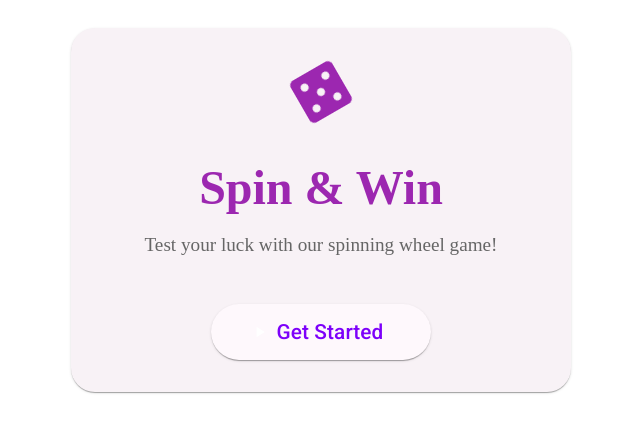
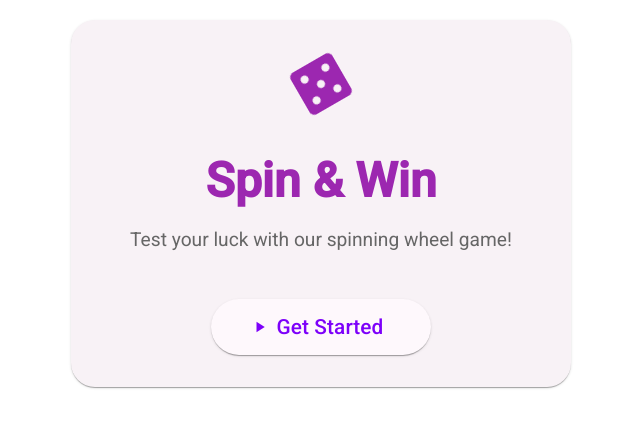
Before and after one commit to panopticon5/wheel-game, an Angular app: page /welcome in a window 1280 px wide. Shown: the top 432 px of the page, without its empty margins (319-959 px from the left). Built offline with nearby package versions, Linux system fonts and the light colour scheme.

Commit message:
fix font issue

```diff
--- a/src/app/app.component.ts
+++ b/src/app/app.component.ts
@@ -8,6 +8,4 @@ import {RouterOutlet} from '@angular/router';
   templateUrl: `app.component.html`,
   styleUrl: 'app.component.scss'
 })
-export class AppComponent {
-  public title = 'spinning-wheel-game';
-}
+export class AppComponent {}
--- a/src/app/components/game/game.component.scss
+++ b/src/app/components/game/game.component.scss
@@ -2,7 +2,6 @@
   max-width: 600px;
   width: 100%;
   text-align: center;
-  box-shadow: 0 8px 32px rgba(0, 0, 0, 0.12);
   border-radius: 16px;
 }
 
--- a/src/app/components/welcome/welcome.component.html
+++ b/src/app/components/welcome/welcome.component.html
@@ -1,13 +1,13 @@
 <div class="container">
-  <mat-card class="welcome-card mat-elevation-z8">
+  <mat-card class="welcome-card">
     <mat-card-content>
       <div class="welcome-content">
         <div class="brand-section">
           <div class="logo">
             <mat-icon class="wheel-icon">casino</mat-icon>
           </div>
-          <h1 class="mat-headline-1 brand-title">Spin & Win</h1>
-          <p class="mat-body-1 brand-subtitle">Test your luck with our spinning wheel game!</p>
+          <h1 class="brand-title">Spin & Win</h1>
+          <p class="brand-subtitle">Test your luck with our spinning wheel game!</p>
         </div>
 
         <div class="cta-section">
--- a/src/app/components/welcome/welcome.component.scss
+++ b/src/app/components/welcome/welcome.component.scss
@@ -56,12 +56,11 @@
 
 .get-started-btn mat-icon {
   margin-right: 8px;
-  color: white;
 }
 
 .get-started-btn:hover {
   transform: translateY(-3px);
-  box-shadow: 0 8px 25px rgba(156, 39, 176, 0.3) !important;
+  // box-shadow: 0 8px 25px rgba(156, 39, 176, 0.3) !important;
 }
 
 @media (max-width: 768px) {
--- a/src/index.html
+++ b/src/index.html
@@ -5,11 +5,11 @@
   <title>Spinning Wheel Game</title>
   <base href="/">
   <meta name="viewport" content="width=device-width, initial-scale=1">
-  <link rel="icon" type="image/x-icon" href="favicon.ico">
+  <link rel="icon" type="image/x-icon" href="public/favicon.ico">
   <link href="https://fonts.googleapis.com/css2?family=Roboto:wght@300;400;500&display=swap" rel="stylesheet">
   <link href="https://fonts.googleapis.com/icon?family=Material+Icons" rel="stylesheet">
 </head>
-<body class="mat-typography">
+<body>
   <app-root></app-root>
 </body>
 </html>
--- a/src/styles.scss
+++ b/src/styles.scss
@@ -9,14 +9,22 @@ html {
       tertiary: mat.$orange-palette
     ),
     typography: Roboto,
-    density: 0
+    density: 2
   ));
+}
+
+body {
+  margin: 0;
+  font-family: Roboto, "Helvetica Neue", sans-serif;
+}
+
+html, body {
+  height: 100%;
 }
 
 .container {
   display: flex;
   justify-content: center;
   align-items: center;
-  min-height: 100%;
   padding: 20px;
 }
```
